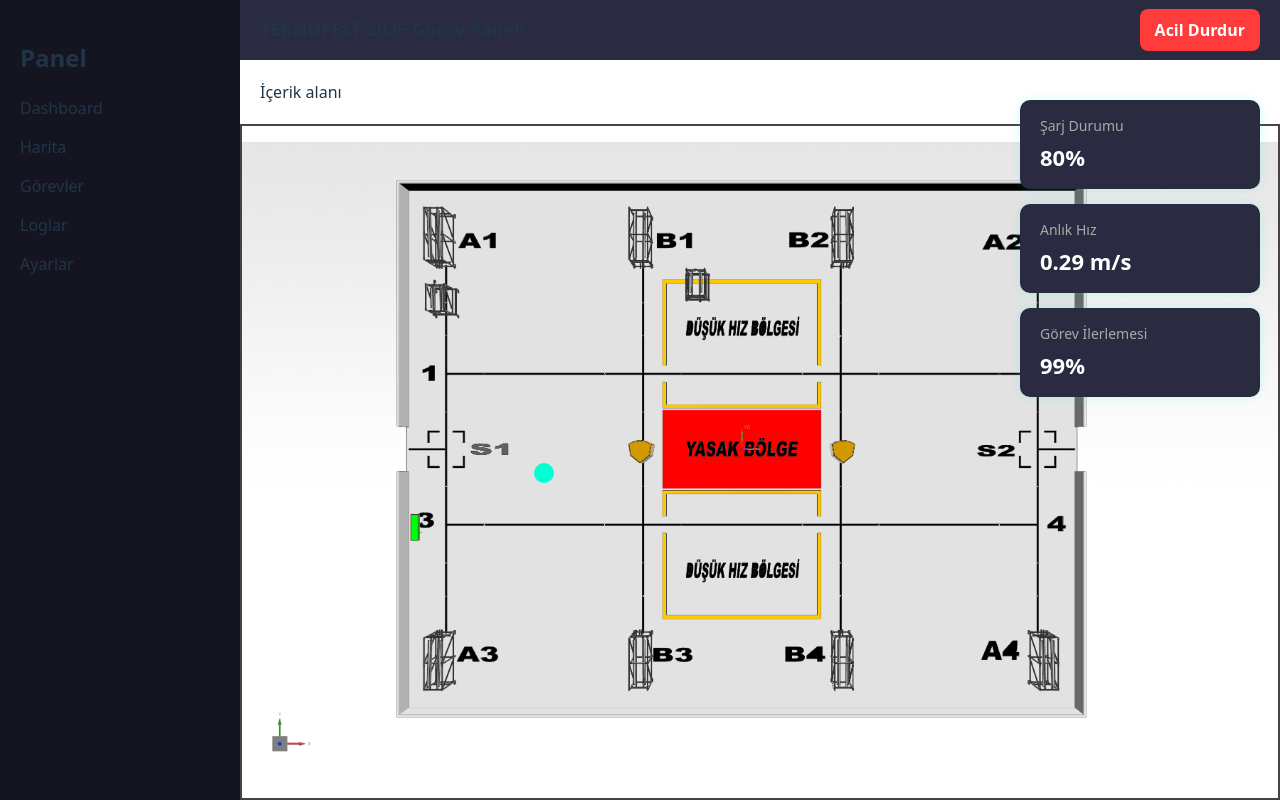
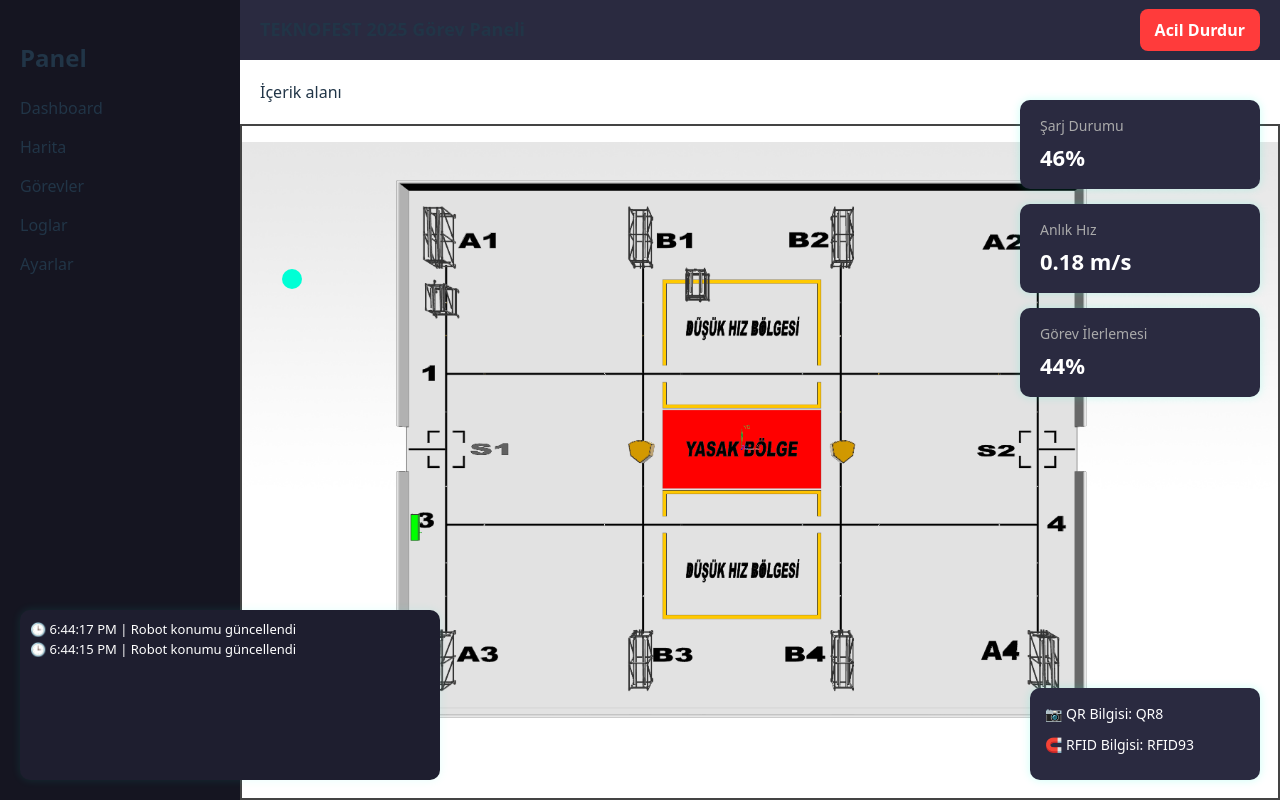
Before and after one commit to ebrarklc/teknofest-dashboard, a React (Vite) app in the folder teknofest-dashboard/: page / in a window 1280 px wide. Built offline with nearby package versions, Linux system fonts and the light colour scheme.

Commit message:
📋 GÜN 5: QR, RFID ve log paneli eklendi

```diff
--- a/teknofest-dashboard/src/App.jsx
+++ b/teknofest-dashboard/src/App.jsx
@@ -5,6 +5,9 @@ import Sidebar from './components/Sidebar';
 import TopBar from './components/TopBar';
 import RobotMap from './components/RobotMap';
 import StatusPanel from './components/StatusPanel';
+import SensorPanel from './components/SensorPanel';
+import LogPanel from './components/LogPanel';
+
 
 
 
@@ -36,6 +39,8 @@ function App() {
         </div>
         <RobotMap />
         <StatusPanel />
+        <SensorPanel />
+        <LogPanel />
       </MainContent>
     </Layout>
   );
--- /dev/null
+++ b/teknofest-dashboard/src/components/LogPanel.jsx
@@ -0,0 +1,41 @@
+import React, { useEffect, useState } from 'react';
+import styled from 'styled-components';
+
+const Container = styled.div`
+  position: absolute;
+  bottom: 20px;
+  left: 20px;
+  background-color: #1e1e2f;
+  color: white;
+  width: 400px;
+  height: 150px;
+  overflow-y: auto;
+  border-radius: 10px;
+  padding: 10px;
+  font-size: 13px;
+  box-shadow: 0 0 10px rgba(0, 255, 213, 0.1);
+`;
+
+const LogPanel = () => {
+  const [logs, setLogs] = useState([]);
+
+  useEffect(() => {
+    const interval = setInterval(() => {
+      const timestamp = new Date().toLocaleTimeString();
+      const message = `🕒 ${timestamp} | Robot konumu güncellendi`;
+      setLogs(prev => [message, ...prev.slice(0, 19)]);
+    }, 2000);
+
+    return () => clearInterval(interval);
+  }, []);
+
+  return (
+    <Container>
+      {logs.map((log, index) => (
+        <div key={index}>{log}</div>
+      ))}
+    </Container>
+  );
+};
+
+export default LogPanel;
--- /dev/null
+++ b/teknofest-dashboard/src/components/SensorPanel.jsx
@@ -0,0 +1,44 @@
+import React, { useEffect, useState } from 'react';
+import styled from 'styled-components';
+
+const Panel = styled.div`
+  position: absolute;
+  bottom: 20px;
+  right: 20px;
+  background-color: #2a2a40;
+  padding: 15px;
+  border-radius: 10px;
+  color: white;
+  box-shadow: 0 0 10px rgba(0, 255, 213, 0.2);
+  width: 200px;
+`;
+
+const Line = styled.div`
+  margin-bottom: 10px;
+  font-size: 14px;
+`;
+
+const SensorPanel = () => {
+  const [qr, setQr] = useState('QR0');
+  const [rfid, setRfid] = useState('RFID0');
+
+  useEffect(() => {
+    const interval = setInterval(() => {
+      const newQr = `QR${Math.floor(Math.random() * 100)}`;
+      const newRfid = `RFID${Math.floor(Math.random() * 100)}`;
+      setQr(newQr);
+      setRfid(newRfid);
+    }, 1000);
+
+    return () => clearInterval(interval);
+  }, []);
+
+  return (
+    <Panel>
+      <Line>📷 QR Bilgisi: {qr}</Line>
+      <Line>🧲 RFID Bilgisi: {rfid}</Line>
+    </Panel>
+  );
+};
+
+export default SensorPanel;
```
